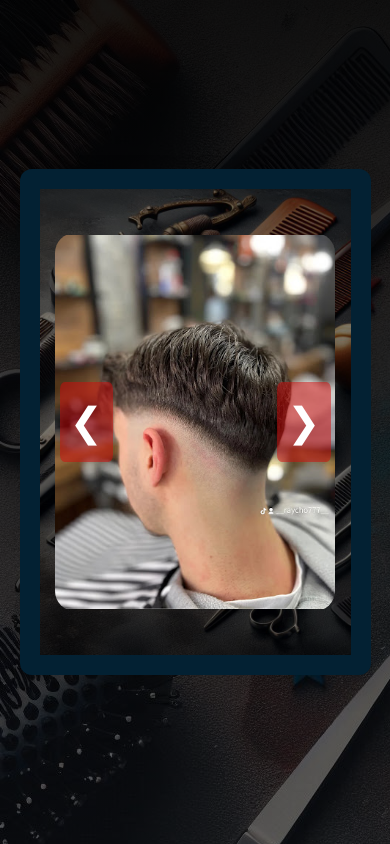
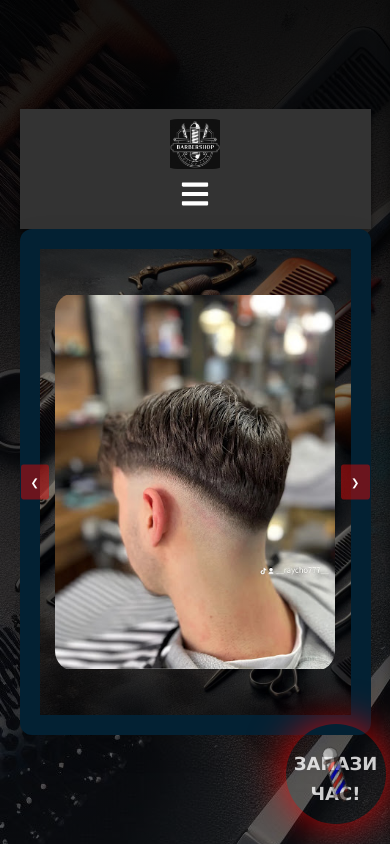
Before and after one commit to ismetdailov/Barbershop-Kostov-Fade, a Next.js app: page /gallery in a window 390 px wide. Built offline with nearby package versions, Linux system fonts and the light colour scheme; a web font is replaced by a local one.

Commit message:
make some changes
make button bigger make home elements width

```diff
--- /dev/null
+++ b/src/app/Header.js
@@ -0,0 +1,75 @@
+"use client";
+
+import Link from "next/link";
+import { useState } from "react";
+import { FaFacebook, FaInstagram, FaBars, FaTimes } from "react-icons/fa";
+
+import "./globals.css"; // или друг css файл за стили
+
+export default function Header() {
+  const [menuOpen, setMenuOpen] = useState(false);
+
+  return (
+    <header className="navbar">
+      <div className="logo">
+        <img className="logo-image" src="/images/лого.jpg" alt="Лого" />
+      </div>
+
+      <nav>
+        <ul className={menuOpen ? "show" : ""}>
+          <li>
+            <Link href="/gallery" onClick={() => setMenuOpen(false)}>Галерия</Link>
+          </li>
+          <li>
+            <Link href="/Prices" onClick={() => setMenuOpen(false)}>Цени</Link>
+          </li>
+        </ul>
+      </nav>
+
+      <div className="social-icons">
+        <a href="https://www.facebook.com/profile.php?id=61570196564849" rel="noopener noreferrer" target="_blank">
+          <FaFacebook color="blue" />
+        </a>
+        <a href="https://www.instagram.com/barbershop_kostovfade" rel="noopener noreferrer" target="_blank">
+          <FaInstagram color="blue" />
+        </a>
+      </div>
+
+      {/* Бутон бургер меню */}
+      <button className="burger-menu" onClick={() => setMenuOpen(!menuOpen)}>
+        <FaBars />
+      </button>
+
+      {/* Странично меню за мобилни */}
+      <div className={`mobile-menu ${menuOpen ? "open" : ""}`}>
+        <button className="close-menu" onClick={() => setMenuOpen(false)}>
+          <FaTimes />
+        </button>
+        <ul>
+          <li>
+            <Link href="/" onClick={() => setMenuOpen(false)}>Начало</Link>
+          </li>
+          <li>
+            <Link href="/gallery" onClick={() => setMenuOpen(false)}>Галерия</Link>
+          </li>
+          <li>
+            <Link href="/Prices" onClick={() => setMenuOpen(false)}>Цени</Link>
+          </li>
+          <li>
+            <a href="https://kostovfade.setmore.com/raycho" target="_blank" rel="noopener noreferrer">
+              <button className="btn">Запази час</button>
+            </a>
+          </li>
+        </ul>
+        <div className="social-icons">
+          <a href="https://www.facebook.com/profile.php?id=61570196564849" rel="noopener noreferrer" target="_blank">
+            <FaFacebook color="blue" />
+          </a>
+          <a href="https://www.instagram.com/barbershop_kostovfade" rel="noopener noreferrer" target="_blank">
+            <FaInstagram color="blue" />
+          </a>
+        </div>
+      </div>
+    </header>
+  );
+}
--- a/src/app/Home.css
+++ b/src/app/Home.css
@@ -88,7 +88,7 @@ h1, h2, h3, h4, h5, h6 {
 
 .navbar nav ul li a:hover,
 .navbar nav ul li a:focus {
-  background-color: #f0c674; /* светло жълто за hover */
+  background-color: #956607; /* светло жълто за hover */
   color: #000;
   outline: none;
 }
@@ -248,7 +248,7 @@ h1, h2, h3, h4, h5, h6 {
   padding: 30px;
   text-align: center;
   width: 70%;
-  max-width: 80%;
+  max-width: 90%;
   height: 60%;
   max-height: 80%;
   position: relative;
@@ -268,7 +268,7 @@ h1, h2, h3, h4, h5, h6 {
   padding: 30px;
   text-align: center;
   width: 70%;
-  max-width: 80%;
+  max-width: 90%;
   height: 60%;
   max-height: 80%;
   position: relative;
@@ -309,7 +309,7 @@ h1, h2, h3, h4, h5, h6 {
   gap: 20px;
   margin-bottom: 15%;
   width: 70%;
-  max-width: 80%;
+  max-width: 90%;
   height: 50vh;
   transform: translate(20%, 5%); /* Перфектно центриране */
   border-radius: 20px;
@@ -451,7 +451,7 @@ h1, h2, h3, h4, h5, h6 {
   background-color: rgba(0, 0, 0, 0.9); /* Тъмен прозрачен фон */
   border-radius: 10px;
   z-index: 0;
-  border: 5px dashed white;
+  border: 2px solid white;
   margin-bottom: 10px;
   border-radius: 25px;
   top: 0;
@@ -475,7 +475,7 @@ h1, h2, h3, h4, h5, h6 {
   border-radius: 20px;
   justify-content: center;
   align-items: center;
-  max-width: 80%;
+  max-width: 90%;
   max-height: 80%;
   margin-bottom: 5%;
   transform: translate(20%, 5%)
@@ -574,12 +574,12 @@ footer {
   border-radius: 50%;
   background-color: red;
   color: white;
-  font-size: 16px;
+  font-size: 18px;
   font-weight: bold;
   border: none;
   cursor: pointer;
   position: relative;
-  box-shadow: 0 0 10px rgba(255, 0, 0, 0.8);
+  box-shadow: 0 0 40px rgba(255, 0, 0, 0.8);
 }
 .footer-text{
   color: aliceblue;
@@ -615,13 +615,14 @@ opacity: 0.6;
 .pulse .button-text, .pulse .button-text-second {
   position: absolute;  /* Позиционираме текста зад иконата */
   font-size: 12px;
+   font-family: Verdana, Geneva, Tahoma, sans-serif;
   font-weight: bold;
   color: rgba(255, 255, 255, 0.8); /* Светъл текст с малка прозрачност за фон */
   text-transform: uppercase;
   text-align: center;
   width: 100%;
   height: 100%;
-  line-height: 50px; /* Центрираме текста по височина */
+  line-height: 60px; /* Центрираме текста по височина */
   z-index: -1; /* Текстът ще бъде зад иконата */
 }
 .pulse .button-text-second {
@@ -733,29 +734,64 @@ opacity: 0.6;
 
 /* Мобилен дизайн */
 @media (max-width: 768px) {
+  .pulse .button-text, .pulse .button-text-second {
+  font-size: 18px;
+  font-family: Verdana, Geneva, Tahoma, sans-serif;
+  line-height: 80px; /* Центрираме текста по височина */
+
+}
+  .work-schedule-wrapper {
+    width: 90%; /* Ширината на работния график за мобилни */
+    padding: 1rem; /* По-малко отстояние */
+    margin: 1rem auto; /* Центриране */
+  }
+  .image-text-section {
+    width: 90%;
+    transform: translate(5%, 5%); /* Премахва транслацията за мобилни */
+  }
+  .background-section {
+    width: 90%;
+    transform: translate(5%, 5%); /* Премахва транслацията за мобилни */
+  }
+  .kostov-wrapper {
+  width: 100%;
+  transform: translate(5%, 5%); /* Перфектно центриране */
+
+  }
+  .frame-section{
+width: 100%;
+  transform: translate(5%, 5%); /* Перфектно центриране */
+
+}
   .navbar {
     display: flex;
     flex-direction: column; /* Поставяме елементите вертикално */
     justify-content: center;
     align-items: center;
     padding: 10px 20px;
-  }
-.burger-menu{
-  display: grid;
-  display: inline;
-}
-  .navbar .logo {
-    margin-bottom: 10px; /* Разстояние под логото */
+    margin: 0px;
   }
 
   .burger-menu {
+    display: block;
+    justify-content: center;
+    align-items: center;
+    cursor: pointer;
+    background: none;
+    border: none;
+    color: white;
     margin-bottom: 10px; /* Разстояние под бургер менюто */
+  }
+
+  .navbar .logo {
+    margin-bottom: 10px; /* Разстояние под логото */
   }
 
   .social-icons {
     display: none;
     justify-content: center;
     margin-top: 10px; /* Разстояние над социалните иконки */
+    margin-left: 10px;
   }
 
   .navbar nav ul {
@@ -763,17 +799,18 @@ opacity: 0.6;
     flex-direction: column;
     width: 100%;
     padding: 10px;
-    margin-right: 20px; /* или колкото разстояние искаш */
+    margin-right: 20px;
   }
 
   .navbar nav ul.show {
     display: flex; /* Показва менюто, когато потребителят натисне бургер бутона */
   }
+
   .navbar nav ul.show li {
-/* display: none; */
     display: block;
-gap: 10px; /* Разстояние между елементите на менюто */
+    gap: 10px;
   }
+
   .navbar nav ul.show li a {
     color: white;
     text-decoration: none;
@@ -782,35 +819,15 @@ gap: 10px; /* Разстояние между елементите на меню
     border-radius: 5px;
     transition: background-color 0.3s;
   }
+
   .navbar nav ul.show li a:hover {
     background-color: rgba(255, 255, 255, 0.2);
   }
-  .social-icons {
-    display: flex;
-    justify-content: center;
-margin-left: 10px;
-display: none;
-  }
-  .burger-menu {
-    display: flex;
-    justify-content: center;
-    align-items: center;
-    cursor: pointer;
-    background: none;
-    border: none;
-    color: white;
-  }
-  .burger-menu {
-    display: block;
-  }
 
-  /* Скриваме основната навигация на мобилни */
-  .navbar nav ul {
-    display: none;
-  }
   .navbar nav ul li a {
     display: none;
   }
+
   .floating-image {
     position: fixed;
     top: 50%;
@@ -819,26 +836,19 @@ display: none;
     z-index: -1;
     width: 100%;
     height: 100%;
-    /* background-image: url("/public/images/"); */
     background-size: cover;
     background-position: center;
     opacity: 1;
   }
 
-
-
-
   .image-text-section {
     display: flex;
-    flex-direction: column;  /* Подреждаме елементите вертикално */
+    flex-direction: column;
     align-items: center;
     justify-content: flex-start;
-    flex-direction: column;
-    align-items: center;
     padding: 5%;
     gap: 5%;
     margin-bottom: 15%;
-
   }
 
   .image-right {
@@ -855,20 +865,19 @@ display: none;
     height: auto;
     max-width: 400px;
     border-radius: 10px;
-    object-fit: cover; /* Запазва пропорциите и покрива контейнера */
-
+    object-fit: cover;
   }
 
   .image-frame {
     position: absolute;
-  top: 45%;  /* Премества рамката нагоре */
-  right: 50%; /* Може да регулирате, за да запазите пропорциите */
+    top: 45%;
+    right: 50%;
     width: 100%;
     height: 40%;
     border-radius: 10px;
     border: solid #fff;
-  z-index: -1;  /* Рамката е над изображението */
-  pointer-events: none; /* Рамката да не пречи на взаимодействието със снимката */
+    z-index: -1;
+    pointer-events: none;
     padding-bottom: 10%;
   }
 
@@ -876,53 +885,56 @@ display: none;
     text-align: center;
     margin-bottom: 2%;
     margin-right: 0px;
-  text-align: center;
     width: 100%;
   }
+
   .text-left p {
     width: 100%;
   }
-  .image-text-section .text-left{
+
+  .image-text-section .text-left {
     margin-right: 1px;
     width: 100%;
   }
+
   .sections {
     display: grid;
     grid-template-columns: 2fr;
-    width: 80%;
-    justify-items: center; /* Центрира по хоризонтала */
-    align-items: center;   /* Центрира по вертикала */
-    height: auto; /* Позволява адаптиране спрямо съдържанието */
+    width: 100%;
+    justify-items: center;
+    align-items: center;
+    height: auto;
     gap: 1%;
     margin-bottom: 25%;
   }
+
   .section-item {
     width: 100%;
     height: auto;
-    flex-direction: column; /* Подрежда елементите един под друг */
-    align-items: center; /* Центрира елементите */
+    flex-direction: column;
+    align-items: center;
     position: relative;
     margin-bottom: 1%;
   }
 
   .background-layer {
     position: absolute;
-    width: 90%; /* Заема почти цялата ширина */
-    height: 100%; /* Автоматична височина */
+    width: 90%;
+    height: 100%;
     background-color: rgba(0, 0, 0, 0.9);
     border-radius: 25px;
     z-index: 0;
-    border: 5px dashed white;
+    border: 2px solid white;
     top: 0;
     left: 50%;
-    transform: translateX(-50%); /* Центриране */
-    padding: 20px; /* Добавя вътрешен отстъп, за да обгръща съдържанието */
+    transform: translateX(-50%);
+    padding: 20px;
   }
 
   .section-item img {
-    width: 70%; /* Направи снимката адаптивна */
+    width: 80%;
     max-width: 300px;
-    height: auto;
+    height: 250px;
     position: relative;
     z-index: 1;
   }
@@ -931,26 +943,27 @@ display: none;
     position: relative;
     z-index: 1;
     text-align: center;
-    max-width: 90%; /* Гарантира, че текстът не излиза извън контейнера */
+    max-width: 90%;
   }
+
   .floating-button {
-    right: 10px; /* Премести бутона по-навътре */
-    bottom: 10px; /* Ако искаш да го отместиш и нагоре */
+    right: 10px;
+    bottom: 20px;
     position: fixed;
-    bottom: 20px; /* Долния десен ъгъл */
-    z-index: 1000; /* Уверява се, че е над всичко */
-    pointer-events: auto; /* Позволява кликове */
+    z-index: 1000;
+    pointer-events: auto;
   }
 
   .pulse {
-    width: 60px; /* Намали размера на бутона */
-    height: 60px;
+    width: 100px;
+    height: 100px;
   }
 
   .pulse img {
-    width: 60px;
-    height: 60px;
+    width: 70px;
+    height: 70px;
   }
+
   .work-schedule {
     display: flex;
     justify-content: space-between;
@@ -958,58 +971,37 @@ display: none;
     gap: 1rem;
     overflow-y: auto;
     flex-direction: column;
-  max-height: 300px; /* Ограничена височина, за да се появи скрол */
-  padding-right: 10px
+    max-height: 300px;
+    padding-right: 10px;
   }
+
   .work-schedule .day {
     width: 100%;
   }
 
-
-  @media (max-width: 767px) {
-    .floating-button {
-    right: 200px; /* Премести бутона по-навътре */
-    bottom: 10px; /* Ако искаш да го отместиш и нагоре */
-    position: fixed;
-    bottom: 20px; /* Долния десен ъгъл */
-    z-index: 1000; /* Уверява се, че е над всичко */
-    pointer-events: auto; /* Позволява кликове */
-  }
-     .banner-image{
+  .banner-image {
     overflow: hidden;
     position: relative;
   }
+
   .zoom-image {
     width: 100%;
     height: 200px;
-}
-.navbar{
-  padding: 0px;
-  margin: 0px;
-}
-      .work-schedule {
-  display: flex;
-  justify-content: space-between;
-  align-items: center;
-  gap: 1rem;
-  overflow-y: auto;
-  flex-direction: column;
-  max-height: 300px; /* Ограничена височина, за да се появи скрол */
-  padding-right: 10px;
-  /* scrollbar-width: none;  */
   }
 
   .work-schedule .day {
     width: 80%;
   }
+
   .floating-button {
-      right: calc(5% - 15px); /* Центрира бутона спрямо ширината на екрана */
+    right: calc(5% - 15px);
+  }
+
+  html, body {
+    overflow-x: hidden;
   }
 }
-  html, body {
-    overflow-x: hidden; /* Забранява хоризонталното изрязване */
-  }
-}
+
 @media (min-width: 1024px) and (max-width: 1480px) {
 
     .work-schedule {
@@ -1034,7 +1026,7 @@ display: none;
     background-color: rgba(0, 0, 0, 0.9);
     border-radius: 25px;
     z-index: 0;
-    border: 5px dashed white;
+   border: 2px solid white;
     top: 0;
     left: 50%;
     transform: translateX(-50%); /* Центриране */
@@ -1158,7 +1150,6 @@ display: none;
     align-items: center;
     padding: 5%;
     gap: 1%;
-padding-bottom: 55%;
 margin-bottom: 15%;
   }
 
@@ -1234,7 +1225,8 @@ margin-bottom: 15%;
     background-color: rgba(0, 0, 0, 0.9);
     border-radius: 25px;
     z-index: 0;
-    border: 5px dashed white;
+    border: 2px dashed white;
+    /* border: 5px dashed white; */
     top: 0;
     left: 50%;
     transform: translateX(-50%); /* Центриране */
@@ -1242,7 +1234,7 @@ margin-bottom: 15%;
   }
 
   .section-item img {
-    width: 70%; /* Направи снимката адаптивна */
+    width: 80%; /* Направи снимката адаптивна */
     max-width: 300px;
     height: auto;
     position: relative;
@@ -1256,7 +1248,7 @@ margin-bottom: 15%;
     max-width: 90%; /* Гарантира, че текстът не излиза извън контейнера */
   }
   .floating-button {
-    right: 100px; /* Премести бутона по-навътре */
+    right: 40px; /* Премести бутона по-навътре */
     bottom: 10px; /* Ако искаш да го отместиш и нагоре */
     position: fixed;
     bottom: 20px; /* Долния десен ъгъл */
@@ -1265,8 +1257,8 @@ margin-bottom: 15%;
   }
 
   .pulse {
-    width: 60px; /* Намали размера на бутона */
-    height: 60px;
+    width: 90px; /* Намали размера на бутона */
+    height: 90px;
   }
 
   .pulse img {
--- a/src/app/Prices/Prices.css
+++ b/src/app/Prices/Prices.css
@@ -9,8 +9,20 @@
   background-size: cover;
   background-position: center;
   opacity: 1;
+  flex-direction: column;
 }
-
+.header-container{
+  width: 95%;
+  margin-bottom: 10%;
+   margin-top: 0; /* премахва горния маргин */
+  padding-top: 0; /* премахва горния падинг */
+}
+.navbar {
+  display: flex;
+  justify-content: space-between;
+  align-items: center;
+  background-color: #333;
+}
 .prices-card {
   background-color: #ffffff;
   border-radius: 1rem;
--- a/src/app/Prices/page.jsx
+++ b/src/app/Prices/page.jsx
@@ -1,6 +1,7 @@
 "use client";
 import React from "react";
 import "./Prices.css";
+import Header from "../Header"; // Assuming you have a Header component
 
 const Prices = () => {
   const prices = [
@@ -15,6 +16,9 @@ const Prices = () => {
 
   return (
     <div className="prices-container">
+      {/* <div className="header-container">
+      <Header />
+      </div> */}
       <div className="prices-card">
         <div className="prices-header">
           <img src="/images/лого.jpg" alt="Лого" className="logo-image" />
@@ -41,7 +45,25 @@ const Prices = () => {
             Запази час
           </button>
         </div>
+
       </div>
+            <div className="floating-button">
+        <button
+          onClick={() =>
+            window.open("https://kostovfade.setmore.com/raycho", "_blank")
+          }
+          className="pulse"
+        >
+          <img
+            src="/images/—Pngtree—barbershop logo illustration vector clipart_15523083.png"
+            alt="Резервирай"
+            className="button-icon"
+          />
+          <span className="button-text">Запази</span>
+          <span className="button-text-second">час!</span>
+        </button>
+      </div>
+
     </div>
   );
 };
--- a/src/app/gallery/Gallery.css
+++ b/src/app/gallery/Gallery.css
@@ -6,8 +6,12 @@
   min-height: 100vh;
   background-color: #f5f5f5;  /* Фон извън рамката */
    background-image: linear-gradient(rgba(0, 0, 0, 0.9), rgba(0, 0, 0, 0.6)), url('/images/Designer\ \(2\).jpeg'); /* Фонова снимка */
+   flex-direction: column;
 }
-
+.gallery-header{
+  width: 90%;
+  border-radius: 570px;
+}
 /* Контейнер за галерията с фон */
 .gallery-wrapper {
   position: relative;
@@ -43,7 +47,11 @@
   transition: transform 0.5s ease, opacity 0.5s ease;
 
 }
-
+.gallery-slide active img{
+  border-radius: 150px;
+  width: 400px;
+  height: 400px;
+}
 .gallery-image {
   width: 100%;
   height: 100%;
@@ -103,4 +111,19 @@
     width: 90%;
     height: 90%;
   }
+  .gallery-arrow {
+
+  color: white;
+  font-size: 10px;
+  padding: 10px;
+  border-radius: 9%;
 }
+.gallery-arrow.prev {
+  left: 1px; /* <- Намали стойността, за да я доближиш до центъра */
+}
+
+/* Дясна стрелка */
+.gallery-arrow.next {
+  right: 1px; /* <- Намали стойността, за да я доближиш до центъра */
+}
+}
--- a/src/app/gallery/page.jsx
+++ b/src/app/gallery/page.jsx
@@ -1,65 +1,164 @@
 "use client";
 
-import React, { useState } from "react";
+
+
+import React, { useState, useEffect } from "react";
+
 import Image from "next/image";
+
 import "./Gallery.css";
+import Header from "../Header";
+
+
 
 const images = [
+
   "/images/imageGalery/2024-12-02.jpg",
+
   "/images/imageGalery/2025-03-31.jpg",
+
   "/images/image1.jpg",
+
   "/images/image4.jpg",
+
   "/images/image3.jpg",
+
   "/images/image2.jpg",
+
 ];
 
+
+
 export default function GalleryPage() {
+
   const [currentIndex, setCurrentIndex] = useState(0);
 
+
+
   // Функции за промяна на индекса
+
   const goToNext = () => {
+
     setCurrentIndex((prev) => (prev + 1) % images.length);
+
   };
 
+
+
   const goToPrevious = () => {
+
     setCurrentIndex((prev) => (prev - 1 + images.length) % images.length);
+
   };
 
+
+
+  useEffect(() => {
+
+    const interval = setInterval(() => {
+
+      goToNext();
+
+    },10000000); // автоматична смяна на всеки 3 секунди
+
+
+
+    return () => clearInterval(interval);
+
+  }, []);
+
+
+
   return (
+
     <main className="gallery-main">
+      <dif className="gallery-header">
+
+      <Header />
+      </dif>
       <div className="gallery-wrapper">
+
         <div className="gallery-slider">
+
           {images.map((src, index) => {
+
             const isActive = index === currentIndex;
+
             return (
+
               <div
+
                 key={index}
+
                 className={`gallery-slide ${isActive ? "active" : "inactive"}`}
+
                 style={{
+
                   transform: `translateX(${(index - currentIndex) * 100}%)`,
+
                   zIndex: isActive ? 1 : 0,
+
                 }}
+
               >
+
                 <Image
+
                   src={src}
+
                   alt={`Галерия снимка ${index + 1}`}
+
                   width={600}
+
                   height={400}
+
                   className="gallery-image"
+
                 />
+
               </div>
+
             );
+
           })}
+
         </div>
 
+
+
         {/* Стрелки за навигация */}
+
         <button className="gallery-arrow prev" onClick={goToPrevious}>
+
           &#10094;
+
         </button>
+
         <button className="gallery-arrow next" onClick={goToNext}>
+
           &#10095;
+
+        </button>
+    <div className="floating-button">
+        <button
+          onClick={() =>
+            window.open("https://kostovfade.setmore.com/raycho", "_blank")
+          }
+          className="pulse"
+        >
+          <img
+            src="/images/—Pngtree—barbershop logo illustration vector clipart_15523083.png"
+            alt="Резервирай"
+            className="button-icon"
+          />
+          <span className="button-text">Запази</span>
+          <span className="button-text-second">час!</span>
         </button>
       </div>
+      </div>
+
     </main>
+
   );
+
 }
```
Also changed, not shown: src/app/Home.jsx (+80 -78 lines). Lines whose indentation alone changed are shown as unchanged.
